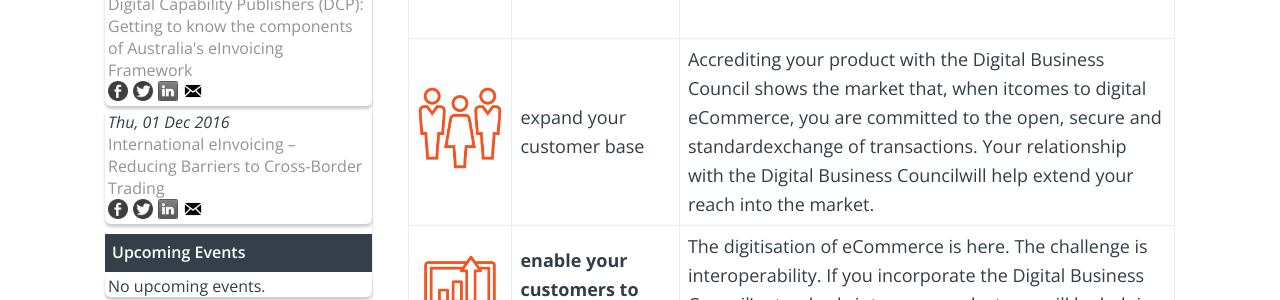
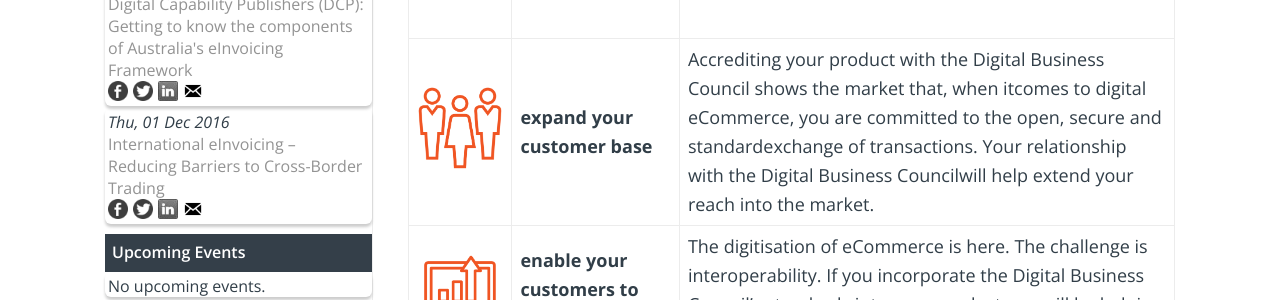
Before and after one commit to Digital-Business-Council/Digital-Business-Council.github.io, a Jekyll site: the page built from pages/service-provider-zone/provider-benefits.md, in a window 1280 px wide. Shown: the part 383-683 px from the top of the page. Built offline with Jekyll 4.4.1, drawn with Linux system fonts in a browser that asks for light colours.

Commit message:
Update provider-benefits.md

```diff
--- a/pages/service-provider-zone/provider-benefits.md
+++ b/pages/service-provider-zone/provider-benefits.md
@@ -8,7 +8,7 @@ permalink: /provider-benefits/
 
 | | | |
 | --- |------- |--------------- |
-![Customer](/images/cutomer_base_icon.png)|expand your customer base | Accrediting your product with the Digital Business Council shows the market that, when itcomes to digital eCommerce, you are committed to the open, secure and standardexchange of transactions. Your relationship with the Digital Business Councilwill help extend your reach into the market.|
+![Customer](/images/cutomer_base_icon.png)|**expand your customer base** | Accrediting your product with the Digital Business Council shows the market that, when itcomes to digital eCommerce, you are committed to the open, secure and standardexchange of transactions. Your relationship with the Digital Business Councilwill help extend your reach into the market.|
 ![Digitise](/images/favicon/customer digitise.png)| **enable your customers to digitise**| The digitisation of eCommerce is here. The challenge is interoperability. If you incorporate the Digital Business Council’s standards into your product you will be helping your customers move to the next level of ebusiness. |
 ![Retention](/images/favicon/customer retention.png)|**increase customer retention**| Adopting an open standards approach will allow you more easily to integrate additional functionality into your product. This will enhance your ability to lock-in your customers and to grow your business. |
 ![Flexible](/images/favicon/flexible platform.png)|**create a flexible platform**| A flexible platform is an essential part of managing uncertainty in the market. The Digital Business Council standards will enhance the flexibility of your product because it will optimise your ability to reuse rather than rebuild. |
```
